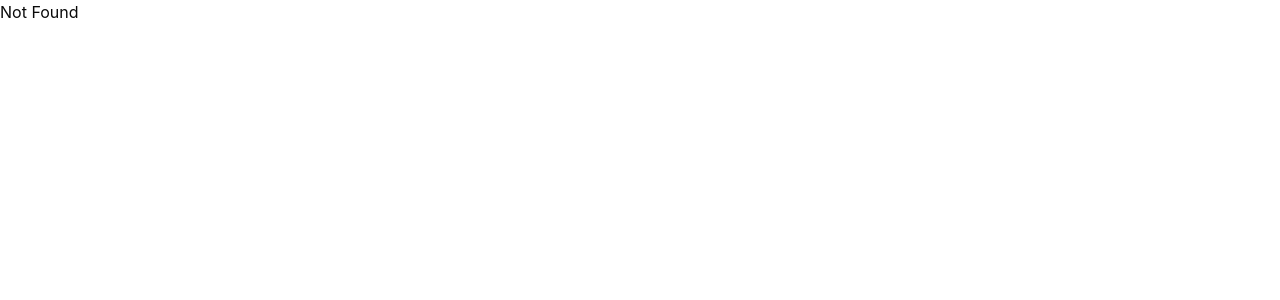
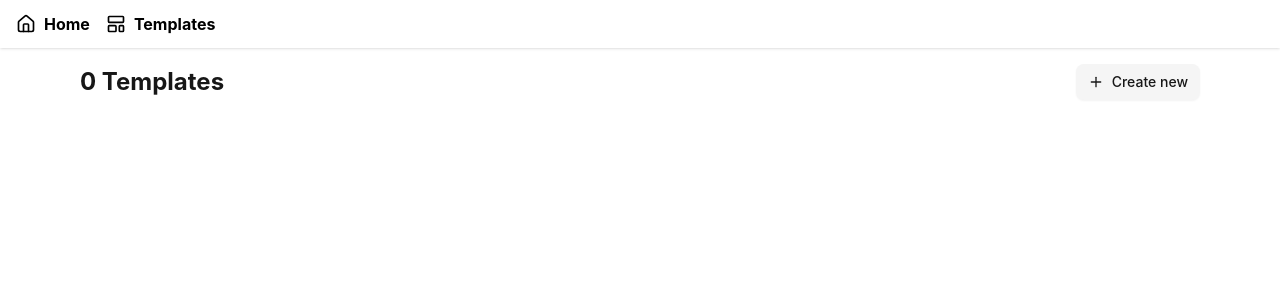
Before and after one commit to Skrazzo/cover-letter-templater, a React (Vite) app in the folder frontend/: page /templates in a window 1280 px wide. Shown: the top 300 px of the page. Built offline with nearby package versions, Linux system fonts and the light colour scheme; no server answers.

Commit message:
Prepeared for template creation

```diff
--- a/frontend/src/components/Header.tsx
+++ b/frontend/src/components/Header.tsx
@@ -1,13 +1,20 @@
 import { Link } from "@tanstack/react-router";
-import { House } from "lucide-react";
+import { House, LayoutTemplate } from "lucide-react";
+
+const linkClass = { className: "flex items-center gap-2" };
+const iconProps = { size: 20 };
 
 export default function Header() {
     return (
-        <header className="py-3 px-4 flex gap-2 bg-panel text-black justify-between shadow">
-            <nav className="flex flex-row font-bold">
-                <Link to="/" className="flex items-center gap-2">
-                    <House size={20} />
+        <header className="py-3 px-4 flex gap-2 bg-panel text-black justify-between shadow mb-4">
+            <nav className="flex items-center gap-4 font-bold ">
+                <Link to="/" {...linkClass}>
+                    <House {...iconProps} />
                     Home
+                </Link>
+                <Link to="/templates" {...linkClass}>
+                    <LayoutTemplate {...iconProps} />
+                    Templates
                 </Link>
             </nav>
         </header>
--- a/frontend/src/components/ui/button.tsx
+++ b/frontend/src/components/ui/button.tsx
@@ -32,19 +32,32 @@ const buttonVariants = cva(
     }
 );
 
+const withIcon = "flex items-center gap-2";
+
 function Button({
     className,
     variant,
     size,
     asChild = false,
+    icon,
     ...props
 }: React.ComponentProps<"button"> &
     VariantProps<typeof buttonVariants> & {
         asChild?: boolean;
+        icon?: React.ReactNode;
     }) {
     const Comp = asChild ? Slot : "button";
 
-    return <Comp data-slot="button" className={cn(buttonVariants({ variant, size, className }))} {...props} />;
+    return (
+        <Comp
+            data-slot="button"
+            className={cn(buttonVariants({ variant, size, className }), icon ? withIcon : "")}
+            {...props}
+        >
+            {icon}
+            {props.children}
+        </Comp>
+    );
 }
 
 export { Button, buttonVariants };
--- a/frontend/src/layouts/Authorised.tsx
+++ b/frontend/src/layouts/Authorised.tsx
@@ -11,7 +11,7 @@ interface Props {
 
 export default function Authorised({ children, className = "" }: Props) {
     // Check authentication
-    const info = useQuery({
+    useQuery({
         queryKey: ["user_info"],
         queryFn: () => requests.get<TokenUserInfo>("/info", {}),
         staleTime: 60 * 1000, // 1 minutes
--- a/frontend/src/routeTree.gen.ts
+++ b/frontend/src/routeTree.gen.ts
@@ -12,6 +12,8 @@ import { Route as rootRouteImport } from './routes/__root'
 import { Route as RegisterRouteImport } from './routes/register'
 import { Route as LoginRouteImport } from './routes/login'
 import { Route as IndexRouteImport } from './routes/index'
+import { Route as TemplatesIndexRouteImport } from './routes/templates/index'
+import { Route as TemplatesCreateRouteImport } from './routes/templates/create'
 
 const RegisterRoute = RegisterRouteImport.update({
   id: '/register',
@@ -28,35 +30,59 @@ const IndexRoute = IndexRouteImport.update({
   path: '/',
   getParentRoute: () => rootRouteImport,
 } as any)
+const TemplatesIndexRoute = TemplatesIndexRouteImport.update({
+  id: '/templates/',
+  path: '/templates/',
+  getParentRoute: () => rootRouteImport,
+} as any)
+const TemplatesCreateRoute = TemplatesCreateRouteImport.update({
+  id: '/templates/create',
+  path: '/templates/create',
+  getParentRoute: () => rootRouteImport,
+} as any)
 
 export interface FileRoutesByFullPath {
   '/': typeof IndexRoute
   '/login': typeof LoginRoute
   '/register': typeof RegisterRoute
+  '/templates/create': typeof TemplatesCreateRoute
+  '/templates': typeof TemplatesIndexRoute
 }
 export interface FileRoutesByTo {
   '/': typeof IndexRoute
   '/login': typeof LoginRoute
   '/register': typeof RegisterRoute
+  '/templates/create': typeof TemplatesCreateRoute
+  '/templates': typeof TemplatesIndexRoute
 }
 export interface FileRoutesById {
   __root__: typeof rootRouteImport
   '/': typeof IndexRoute
   '/login': typeof LoginRoute
   '/register': typeof RegisterRoute
+  '/templates/create': typeof TemplatesCreateRoute
+  '/templates/': typeof TemplatesIndexRoute
 }
 export interface FileRouteTypes {
   fileRoutesByFullPath: FileRoutesByFullPath
-  fullPaths: '/' | '/login' | '/register'
+  fullPaths: '/' | '/login' | '/register' | '/templates/create' | '/templates'
   fileRoutesByTo: FileRoutesByTo
-  to: '/' | '/login' | '/register'
-  id: '__root__' | '/' | '/login' | '/register'
+  to: '/' | '/login' | '/register' | '/templates/create' | '/templates'
+  id:
+    | '__root__'
+    | '/'
+    | '/login'
+    | '/register'
+    | '/templates/create'
+    | '/templates/'
   fileRoutesById: FileRoutesById
 }
 export interface RootRouteChildren {
   IndexRoute: typeof IndexRoute
   LoginRoute: typeof LoginRoute
   RegisterRoute: typeof RegisterRoute
+  TemplatesCreateRoute: typeof TemplatesCreateRoute
+  TemplatesIndexRoute: typeof TemplatesIndexRoute
 }
 
 declare module '@tanstack/react-router' {
@@ -82,6 +108,20 @@ declare module '@tanstack/react-router' {
       preLoaderRoute: typeof IndexRouteImport
       parentRoute: typeof rootRouteImport
     }
+    '/templates/': {
+      id: '/templates/'
+      path: '/templates'
+      fullPath: '/templates'
+      preLoaderRoute: typeof TemplatesIndexRouteImport
+      parentRoute: typeof rootRouteImport
+    }
+    '/templates/create': {
+      id: '/templates/create'
+      path: '/templates/create'
+      fullPath: '/templates/create'
+      preLoaderRoute: typeof TemplatesCreateRouteImport
+      parentRoute: typeof rootRouteImport
+    }
   }
 }
 
@@ -89,6 +129,8 @@ const rootRouteChildren: RootRouteChildren = {
   IndexRoute: IndexRoute,
   LoginRoute: LoginRoute,
   RegisterRoute: RegisterRoute,
+  TemplatesCreateRoute: TemplatesCreateRoute,
+  TemplatesIndexRoute: TemplatesIndexRoute,
 }
 export const routeTree = rootRouteImport
   ._addFileChildren(rootRouteChildren)
--- a/frontend/src/routes/index.tsx
+++ b/frontend/src/routes/index.tsx
@@ -8,7 +8,7 @@ export const Route = createFileRoute("/")({
 function App() {
     return (
         <Authorised>
-            <h1 className="mt-4">Welcome to cover letter</h1>
+            <h1>Welcome to cover letter</h1>
         </Authorised>
     );
 }
--- /dev/null
+++ b/frontend/src/routes/templates/create.tsx
@@ -0,0 +1,16 @@
+import Authorised from "@/layouts/Authorised";
+import { createFileRoute } from "@tanstack/react-router";
+
+export const Route = createFileRoute("/templates/create")({
+    component: RouteComponent,
+});
+
+function RouteComponent() {
+    return (
+        <Authorised>
+            <h1 className="text-2xl font-bold text-primary">Create new template</h1>
+
+            {/* TODO: create a create/edit component to which we pass initialData (will be easier for edit functionality) */}
+        </Authorised>
+    );
+}
--- /dev/null
+++ b/frontend/src/routes/templates/index.tsx
@@ -0,0 +1,24 @@
+import { Button } from "@/components/ui/button";
+import Authorised from "@/layouts/Authorised";
+import { createFileRoute, Link } from "@tanstack/react-router";
+import { Plus } from "lucide-react";
+
+export const Route = createFileRoute("/templates/")({
+    component: RouteComponent,
+});
+
+function RouteComponent() {
+    return (
+        <Authorised>
+            <div className="flex justify-between items-center">
+                <h1 className="text-2xl font-bold text-primary">0 Templates</h1>
+
+                <Link to="/templates/create">
+                    <Button icon={<Plus />} variant="secondary">
+                        Create new
+                    </Button>
+                </Link>
+            </div>
+        </Authorised>
+    );
+}
```
